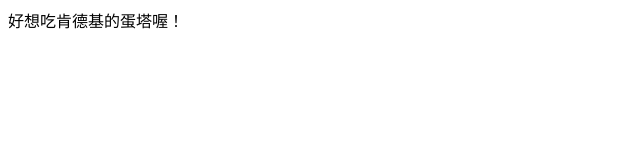
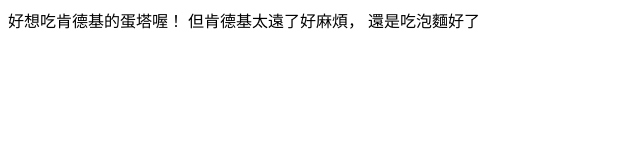
Before and after one commit to LiTineWang/sleep, a plain HTML site: page index.html in a window 1280 px wide. Shown: the whole page, without its empty margins (0-640 px from the left). Drawn offline with Linux system fonts and the light colour scheme.

Commit message:
從肯德基蛋塔變成泡麵

```diff
--- a/index.html
+++ b/index.html
@@ -3,7 +3,10 @@
 <head>
 
 <body>
-    <p>好想吃肯德基的蛋塔喔！</p>
+    <p>好想吃肯德基的蛋塔喔！
+        但肯德基太遠了好麻煩，
+        還是吃泡麵好了
+    </p>
 </body>
 </head>
 
```
